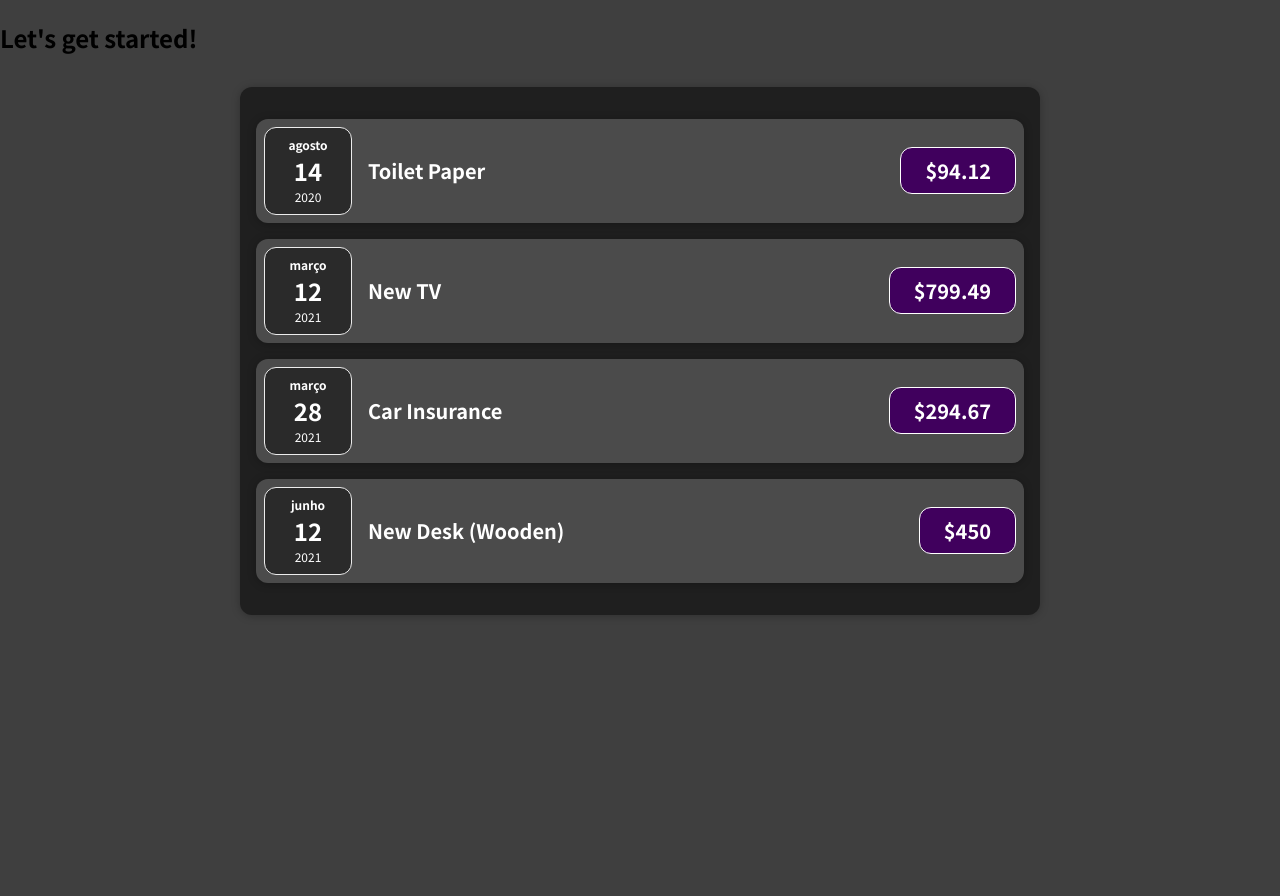
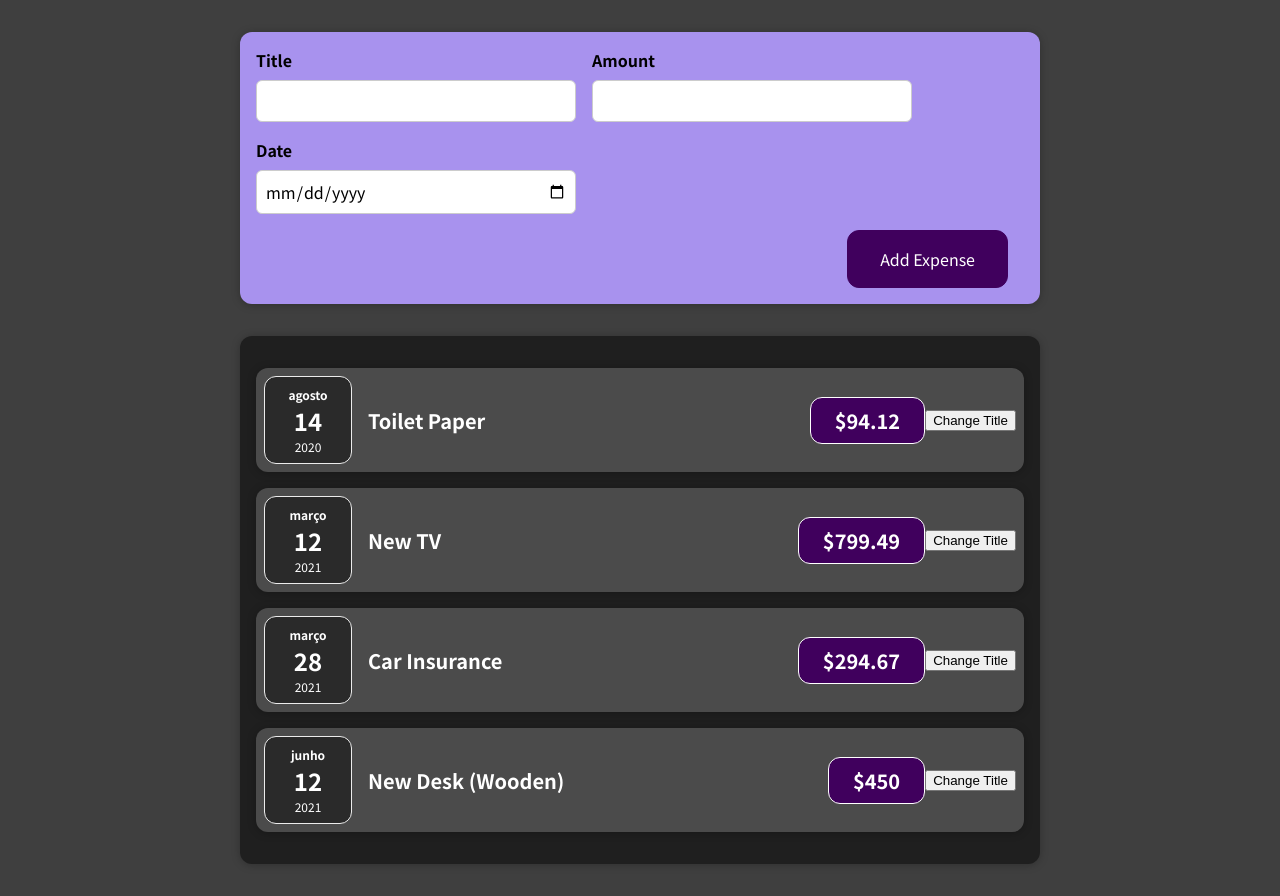
Before and after one commit to ismaelbr/ismaelbr-react-complete-guide-, a React (Create React App) app: page / in a window 1280 px wide. Before the commit the page ends 800 px from the top, so only its background shows below. Built offline with nearby package versions, Linux system fonts and the light colour scheme.

Commit message:
feat: single state

```diff
--- a/src/App.js
+++ b/src/App.js
@@ -1,5 +1,6 @@
 import ExpenseItem from "./components/Expenses/ExpenseItem";
 import Expenses from "./components/Expenses/Expenses";
+import NewExpense from "./components/NewExpense/NewExpense";
 
 function App() {
   const expenses = [
@@ -26,7 +27,7 @@
 
   return (
     <div>
-      <h2>Let's get started!</h2>
+      <NewExpense/>
       <Expenses expenses={expenses}/>
     </div>
   );
--- a/src/components/Expenses/ExpenseItem.js
+++ b/src/components/Expenses/ExpenseItem.js
@@ -1,26 +1,30 @@
-import React from 'react';
+import React, {useState} from 'react';
 import './ExpenseItem.css';
 import ExpenseDate from "./ExpenseDate";
 import Card from "../UI/Card";
 
 function ExpenseItem(props) {
-  // const expenseDate = new Date(2021, 2, 28);
-  // const expenseTitle = 'Car Insurance';
-  // const expenseAmount = '294.67';
-  const month = props.date.toLocaleString('pt-BR', {month: 'long'});
-  const day = props.date.toLocaleString('pt-BR', {day: '2-digit'});
-  const year = props.date.getFullYear();
+  const [title, setTitle] = useState(props.title)
 
-  const expenseTitle = props.title;
+  // let expenseTitle = props.title;
   const expenseAmount = props.amount;
+
+
+
+
+
+  const clickHandler = () => {
+    setTitle('Updated!!');
+  };
 
   return (
     <Card className="expense-item">
       <ExpenseDate date={props.date}/>
       <div className="expense-item__description">
-        <h2>{expenseTitle}</h2>
+        <h2>{title}</h2>
         <div className="expense-item__price">${expenseAmount}</div>
       </div>
+      <button onClick={clickHandler}>Change Title</button>
     </Card>
   );
 }
--- /dev/null
+++ b/src/components/NewExpense/ExpenseForm.css
@@ -0,0 +1,26 @@
+.new-expense__controls {
+    display: flex;
+    flex-wrap: wrap;
+    gap: 1rem;
+    margin-bottom: 1rem;
+    text-align: left;
+}
+
+.new-expense__control label {
+    font-weight: bold;
+    margin-bottom: 0.5rem;
+    display: block;
+}
+
+.new-expense__control input {
+    font: inherit;
+    padding: 0.5rem;
+    border-radius: 6px;
+    border: 1px solid #ccc;
+    width: 20rem;
+    max-width: 100%;
+}
+
+.new-expense__actions {
+    text-align: right;
+}
--- /dev/null
+++ b/src/components/NewExpense/ExpenseForm.js
@@ -0,0 +1,66 @@
+import React, {useState} from 'react';
+import "./ExpenseForm.css";
+
+const ExpenseForm = () => {
+
+  // const [enteredTitle, setEnteredTitle] = useState('');
+  // const [enteredAmount, setEnteredAmount] = useState('');
+  // const [enteredDate, setEnteredDate] = useState('');
+
+  const [userInput, setUserInput] = useState({
+    enteredTitle: '',
+    enteredAmount: '',
+    enteredDate: '',
+  })
+
+  const titleChangeHandler = (event) => {
+    // setEnteredTitle(event.target.value);
+    // setUserInput({
+    //   ...userInput,
+    //   enteredTitle: event.title.value,
+    // });
+    setUserInput((prevState) => {
+      return {...prevState, enteredTitle: event.title.value}
+    })
+  };
+
+  const amountChangeHandler = (event) => {
+    // setEnteredAmount(event.target.value);
+    setUserInput({
+      ...userInput,
+      enteredAmount: event.title.value,
+    });
+  };
+
+  const dateChangeHandler = (event) => {
+    // setEnteredDate(event.target.value)
+    setUserInput({
+      ...userInput,
+      enteredDate: event.title.value,
+    });
+  };
+
+  return (
+    <form>
+      <div className="new-expense__controls">
+        <div className="new-expense__control">
+          <label>Title</label>
+          <input type="text" onChange={titleChangeHandler}/>
+        </div>
+        <div className="new-expense__control">
+          <label>Amount</label>
+          <input type="number" min="0.01" step="0.01" onChange={amountChangeHandler}/>
+        </div>
+        <div className="new-expense__control">
+          <label>Date</label>
+          <input type="date" min="2019-01-01" max="2022-12-31" onChange={dateChangeHandler}/>
+        </div>
+      </div>
+      <div className="new-expense__actions">
+        <button type="submit">Add Expense</button>
+      </div>
+    </form>
+  );
+};
+
+export default ExpenseForm;
--- /dev/null
+++ b/src/components/NewExpense/NewExpense.css
@@ -0,0 +1,38 @@
+.new-expense {
+    background-color: #a892ee;
+    padding: 1rem;
+    margin: 2rem auto;
+    width: 50rem;
+    max-width: 95%;
+    border-radius: 12px;
+    text-align: center;
+    box-shadow: 0 1px 8px rgba(0, 0, 0, 0.25);
+}
+
+.new-expense button {
+    font: inherit;
+    cursor: pointer;
+    padding: 1rem 2rem;
+    border: 1px solid #40005d;
+    background-color: #40005d;
+    color: white;
+    border-radius: 12px;
+    margin-right: 1rem;
+}
+
+.new-expense button:hover,
+.new-expense button:active {
+    background-color: #510674;
+    border-color: #510674;
+}
+
+.new-expense button.alternative {
+    color: #220131;
+    border-color: transparent;
+    background-color: transparent;
+}
+
+.new-expense button.alternative:hover,
+.new-expense button.alternative:active {
+    background-color: #ddb3f8;
+}
--- /dev/null
+++ b/src/components/NewExpense/NewExpense.js
@@ -0,0 +1,11 @@
+import React from 'react';
+import './NewExpense.css'
+import ExpenseForm from "./ExpenseForm";
+
+const NewExpense = (props) => (
+  <div className="new-expense">
+    <ExpenseForm/>
+  </div>
+);
+
+export default NewExpense;
```
